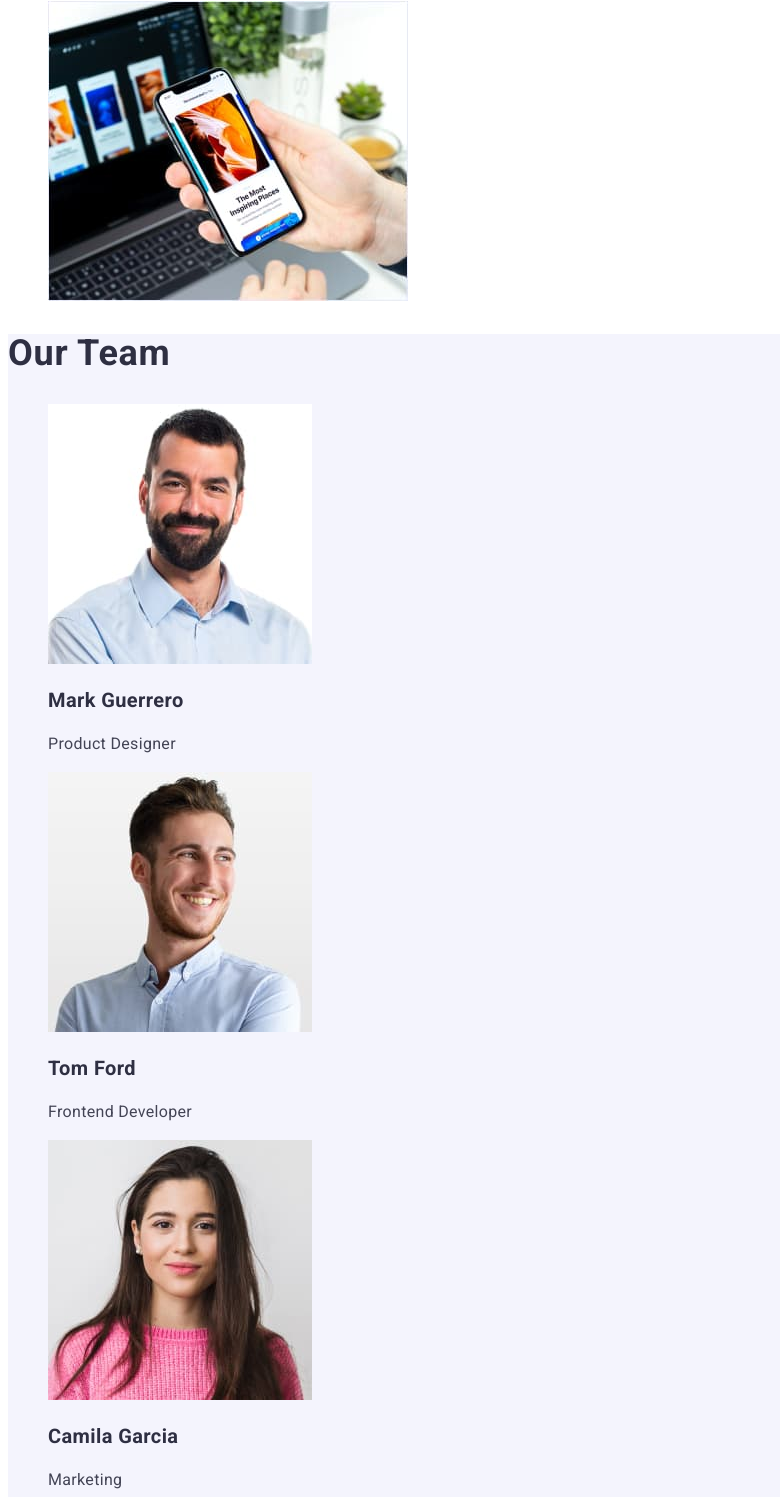
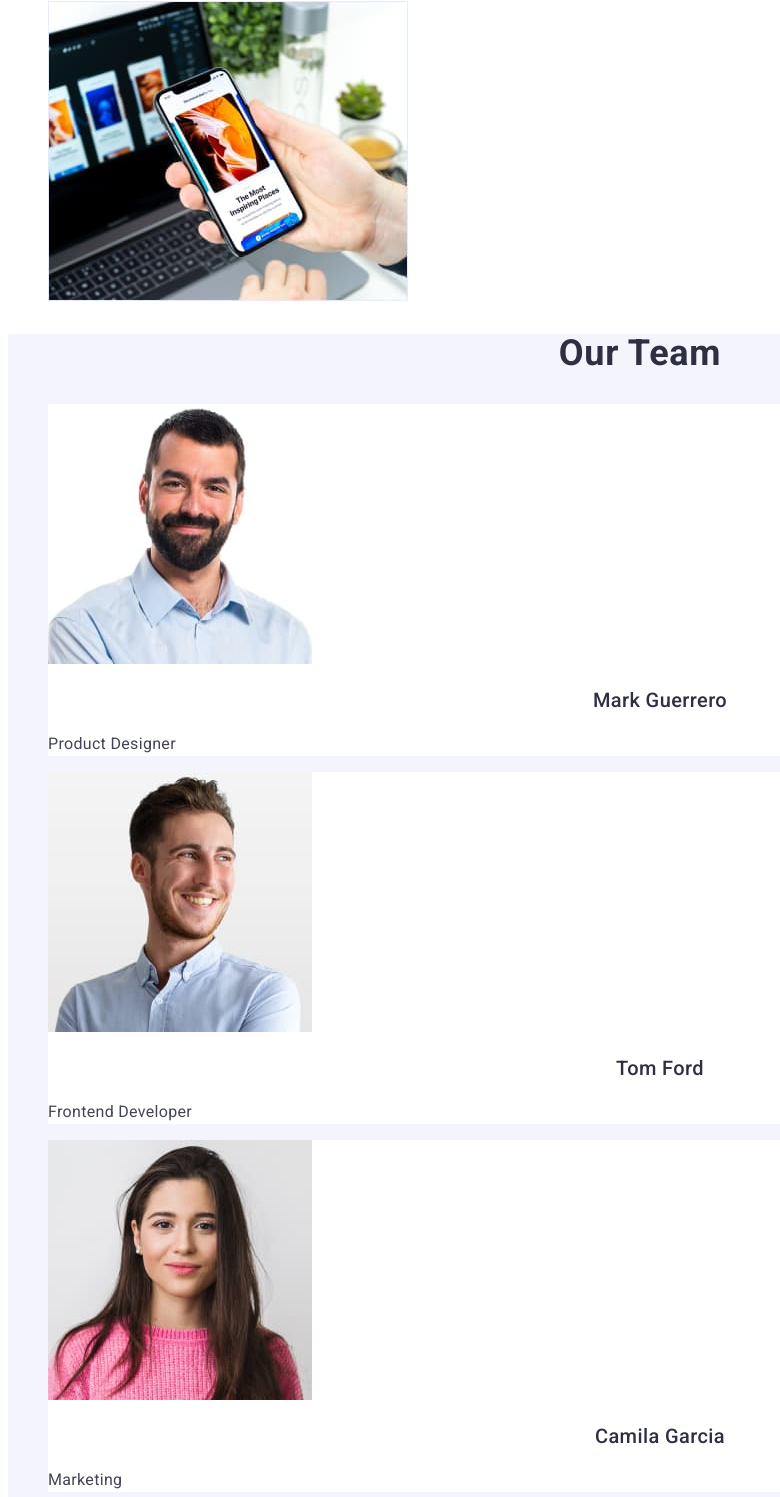
Before and after one commit to VV1010UA/goit-markup-hw-04, a plain HTML site: page index.html in a window 1280 px wide. Shown: the part 1423-2920 px from the top of the page, without its empty margins (0-780 px from the left). Drawn offline with Linux system fonts and the light colour scheme.

Commit message:
personal-list fix

```diff
--- a/css/styles.css
+++ b/css/styles.css
@@ -182,6 +182,7 @@ body {
 .fourth-section-title {
   color: #2e2f42;
   font-size: 36px;
+  text-align: center;
   font-weight: 700;
   line-height: 1.11;
   letter-spacing: 0.02em;
@@ -191,8 +192,14 @@ body {
 .fourth-section-title-list {
   color: #2e2f42;
   font-size: 20px;
+  text-align: center;
+  font-weight: 500;
   line-height: 1.2;
   letter-spacing: 0.02em;
+}
+
+.personal-list {
+  background-color: #ffffff;
 }
 
 .fourth-section-text {
--- a/index.html
+++ b/index.html
@@ -119,17 +119,17 @@
       <section class="fourth-section">
         <h2 class="fourth-section-title">Our Team</h2>
         <ul class="fourth-section-list list">
-          <li>
+          <li class="personal-list">
             <img src="./images/mark.jpg" alt="mark" width="264" height="260" />
             <h3 class="fourth-section-title-list">Mark Guerrero</h3>
             <p class="fourth-section-text">Product Designer</p>
           </li>
-          <li>
+          <li class="personal-list">
             <img src="./images/tom.jpg" alt="tom" width="264" height="260" />
             <h3 class="fourth-section-title-list">Tom Ford</h3>
             <p class="fourth-section-text">Frontend Developer</p>
           </li>
-          <li>
+          <li class="personal-list">
             <img
               src="./images/camila.jpg"
               alt="camila"
@@ -139,7 +139,7 @@
             <h3 class="fourth-section-title-list">Camila Garcia</h3>
             <p class="fourth-section-text">Marketing</p>
           </li>
-          <li>
+          <li class="personal-list">
             <img
               src="./images/daniel.jpg"
               alt="daniel"
```
